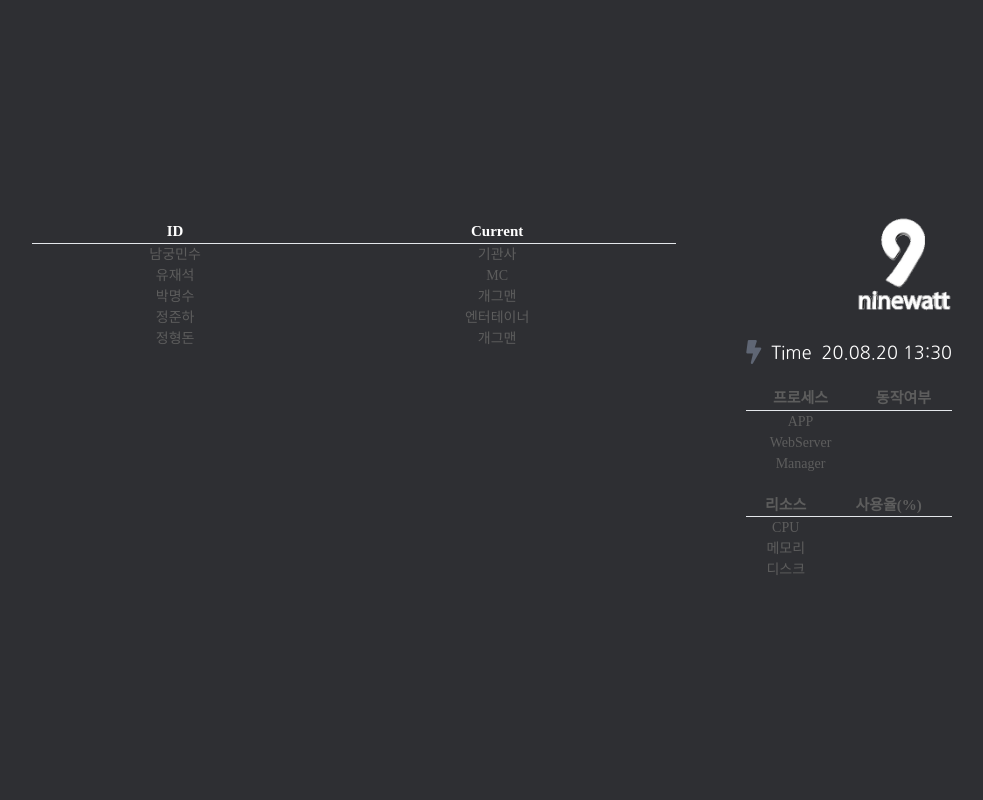
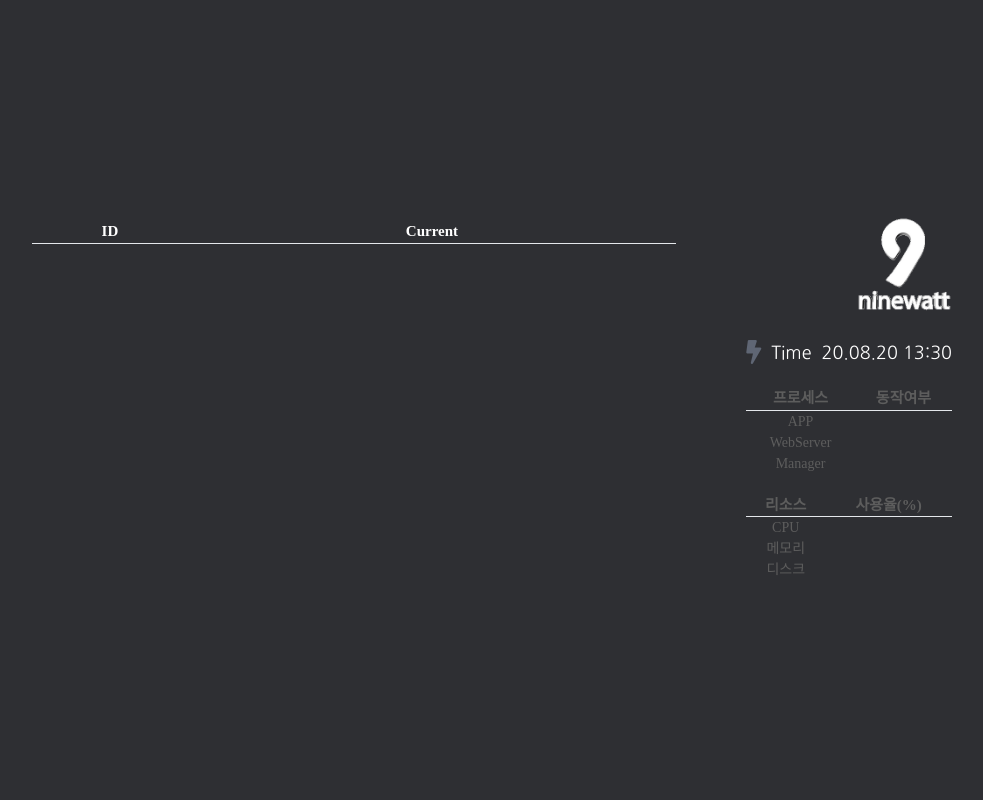
Before and after one commit to LouieKim/electricity_meter, a Flask app: template web/templates/chart.html in a window 1280 px wide. Shown: the whole page, without its empty margins (148-1131 px from the left). Run offline with Flask 2, Linux system fonts and the light colour scheme; the template is opened without the code that fills it, so the values that code supplies are empty; some libraries are stand-ins or nearby versions; some web fonts are replaced.

Commit message:
200821 1510

```diff
--- a/web/templates/chart.html
+++ b/web/templates/chart.html
@@ -101,31 +101,31 @@
 </body>
 <script>
 
-    $(function tableCreate(){
+    // $(function tableCreate(){
 
-        var tc = new Array();
-        var html = '';
+    //     var tc = new Array();
+    //     var html = '';
 
-        tc.push({name : '남궁민수', job : '기관사'});
-        tc.push({name : '유재석', job : 'MC'});
-        tc.push({name : '박명수', job : '개그맨'});
-        tc.push({name : '정준하', job : '엔터테이너'});
-        tc.push({name : '정형돈', job : '개그맨'});
+    //     tc.push({name : '남궁민수', job : '기관사'});
+    //     tc.push({name : '유재석', job : 'MC'});
+    //     tc.push({name : '박명수', job : '개그맨'});
+    //     tc.push({name : '정준하', job : '엔터테이너'});
+    //     tc.push({name : '정형돈', job : '개그맨'});
 
-        for(key in tc){
-        html += '<tr>';
-        html += '<td>'+tc[key].name+'</td>';
-        html += '<td>'+tc[key].job+'</td>';
-        html += '</tr>';
-        }
+    //     for(key in tc){
+    //     html += '<tr>';
+    //     html += '<td>'+tc[key].name+'</td>';
+    //     html += '<td>'+tc[key].job+'</td>';
+    //     html += '</tr>';
+    //     }
 
-        $("#dynamicTbody").empty();
-        $("#dynamicTbody").append(html);
+    //     $("#dynamicTbody").empty();
+    //     $("#dynamicTbody").append(html);
 
-    });
+    // });
 
     $.ajax({
-        url: 'http://192.168.100.2:5000/process',
+        url: 'http://localhost:5000/process',
         type: 'GET',
         contentType:'javascript/json; charset=utf-8',
         data: {},
@@ -138,7 +138,7 @@
     });
 
     $.ajax({
-        url: 'http://192.168.100.2:5000/resource',
+        url: 'http://localhost:5000/resource',
         type: 'GET',
         contentType:'javascript/json; charset=utf-8',
         data: {},
@@ -151,7 +151,7 @@
     });
 
     $.ajax({
-        url: 'http://192.168.100.2:5000/realtime',
+        url: 'http://localhost:5000/realtime',
         type: 'GET',
         contentType:'javascript/json; charset=utf-8',
         data: {},
```
